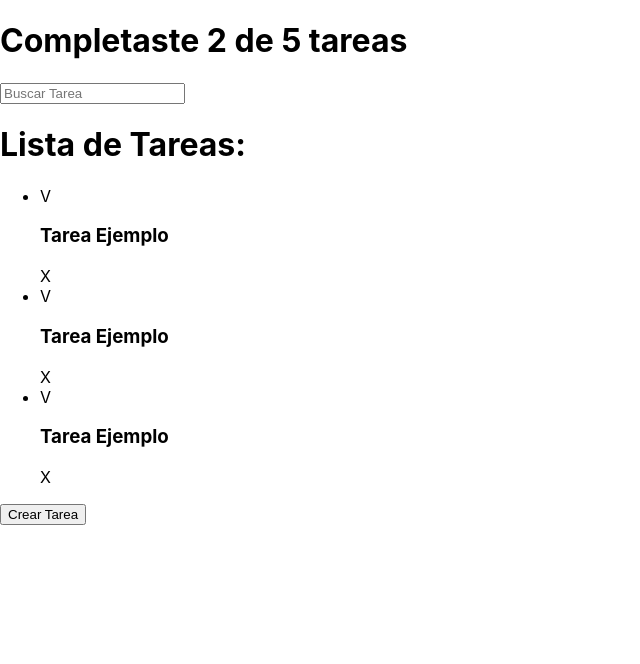
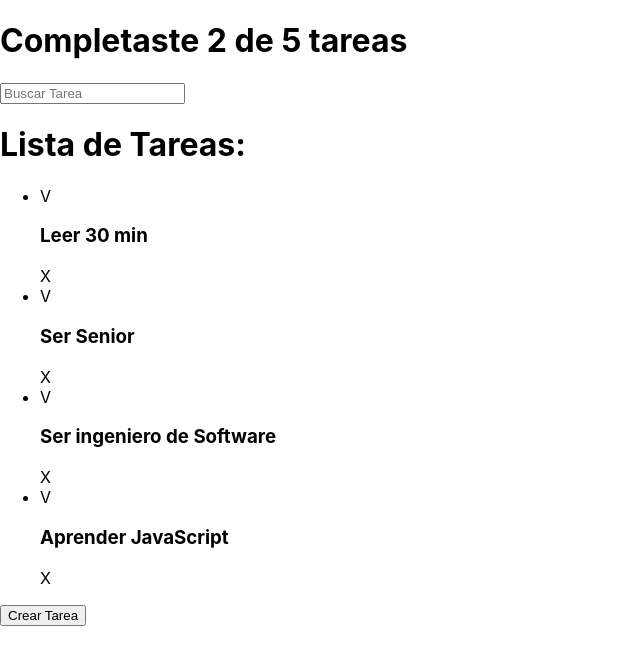
Before and after one commit to FazeElian/Cursos-React-Platzi, a React (Create React App) app in the folder curso-react-introduccion/: page / in a window 1280 px wide. Shown: the top 664 px of the page, without its empty margins (0-640 px from the left). Built offline with nearby package versions, Linux system fonts and the light colour scheme.

Commit message:
Props y atributos!

```diff
--- a/curso-react-introduccion/src/App.js
+++ b/curso-react-introduccion/src/App.js
@@ -7,6 +7,14 @@ import { ToDoItem } from './ToDoItem';
 import { ToDoList } from './ToDoList';
 import { ToDoSearch } from './ToDoSearch';
 import { ButtonCreateToDo } from './ButtonCreateToDo';
+
+// Lista de Tareas
+const defaultToDos = [
+  { text: "Leer 30 min", completed: true },
+  { text: "Ser Senior", completed: false },
+  { text: "Ser ingeniero de Software", completed: false },
+  { text: "Aprender JavaScript", completed: true }
+];
 
 function App() {
   return (
@@ -21,9 +29,11 @@ function App() {
       <ToDoSearch />
 
       <ToDoList>
-        <ToDoItem />
-        <ToDoItem />
-        <ToDoItem />
+        {/* Crea un arreglo a partir del arreglo inicial con el método map */}
+        {defaultToDos.map(toDo => (
+          // Utilizamos la propiedad Key para identificar de forma única cada objeto del arreglo
+          <ToDoItem key={toDo.text} text={toDo.text} completed={toDo.completed} />
+        ))}
       </ToDoList>
 
       <ButtonCreateToDo />
--- a/curso-react-introduccion/src/ToDoItem.js
+++ b/curso-react-introduccion/src/ToDoItem.js
@@ -1,9 +1,9 @@
 // Componente Item de Tarea
-function ToDoItem(){
+function ToDoItem(props){
     return(
       <li>
         <span>V</span>
-        <h3>Tarea Ejemplo</h3>
+        <h3>{props.text}</h3>
         <span>X</span>
       </li>
     );
```
